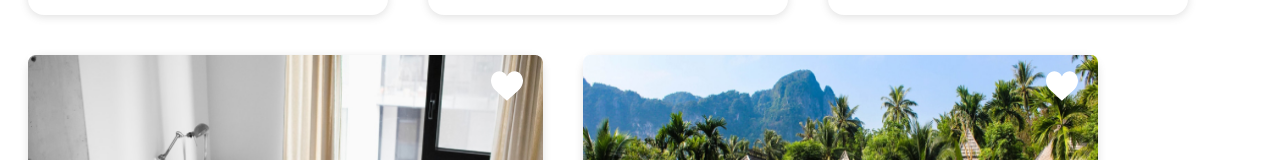
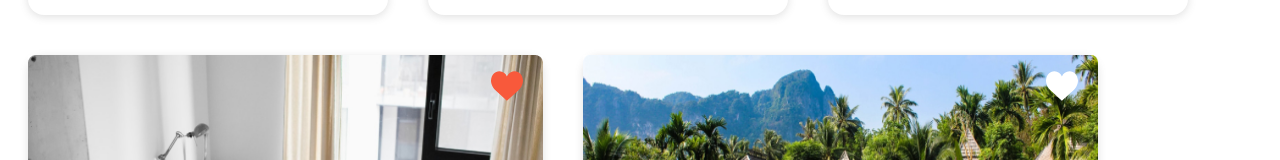
Before and after one commit to leonardowaichert/food-cards, a Vue app: page / in a window 1280 px wide. Both pictures are taken after a click on the element 507 px from the left and 629 px from the top of the page. Shown: the part 543-703 px from the top of the page. Built offline with nearby package versions, Linux system fonts and the light colour scheme.

Commit message:
- Create function to set hotel as favorite

```diff
--- a/src/components/HotelCard/HotelCard.vue
+++ b/src/components/HotelCard/HotelCard.vue
@@ -1,4 +1,6 @@
 <script setup>
+import { reactive } from "vue";
+
 const props = defineProps({
   imageUri: String,
   width: Number,
@@ -16,12 +18,24 @@ const props = defineProps({
   swimIcon: Boolean,
 });
 
+const state = reactive({
+  isFavorite: false,
+});
+
+const iconsPath = "./src/components/HotelCard/assets/icons";
+const favoriteHotelIcon = `${iconsPath}/filled-heart.svg`;
+const noFavoriteHotelIcon = `${iconsPath}/heart.svg`;
+
 const calcSavedValue = () => {
   return props.originalPrice - props.discountPrice;
 };
 
 const getImgUrl = (imageUri) => {
   return "./src/components/HotelCard/assets/img/" + imageUri;
+};
+
+const setAsFavorite = () => {
+  state.isFavorite = !state.isFavorite;
 };
 </script>
 
@@ -31,8 +45,13 @@ const getImgUrl = (imageUri) => {
     class="hotel-card"
   >
     <div class="hotel-card__image-container">
-      <div class="hotel-card__info-wrapper">
-        <img src="./assets/icons/heart.svg" alt="Favorite icon" />
+      <div class="hotel-card__info-wrapper" @click="setAsFavorite">
+        <img
+          v-if="state.isFavorite"
+          :src="favoriteHotelIcon"
+          alt="Favorite icon"
+        />
+        <img v-else :src="noFavoriteHotelIcon" alt="Favorite icon" />
       </div>
       <img
         :src="getImgUrl(imageUri)"
```
